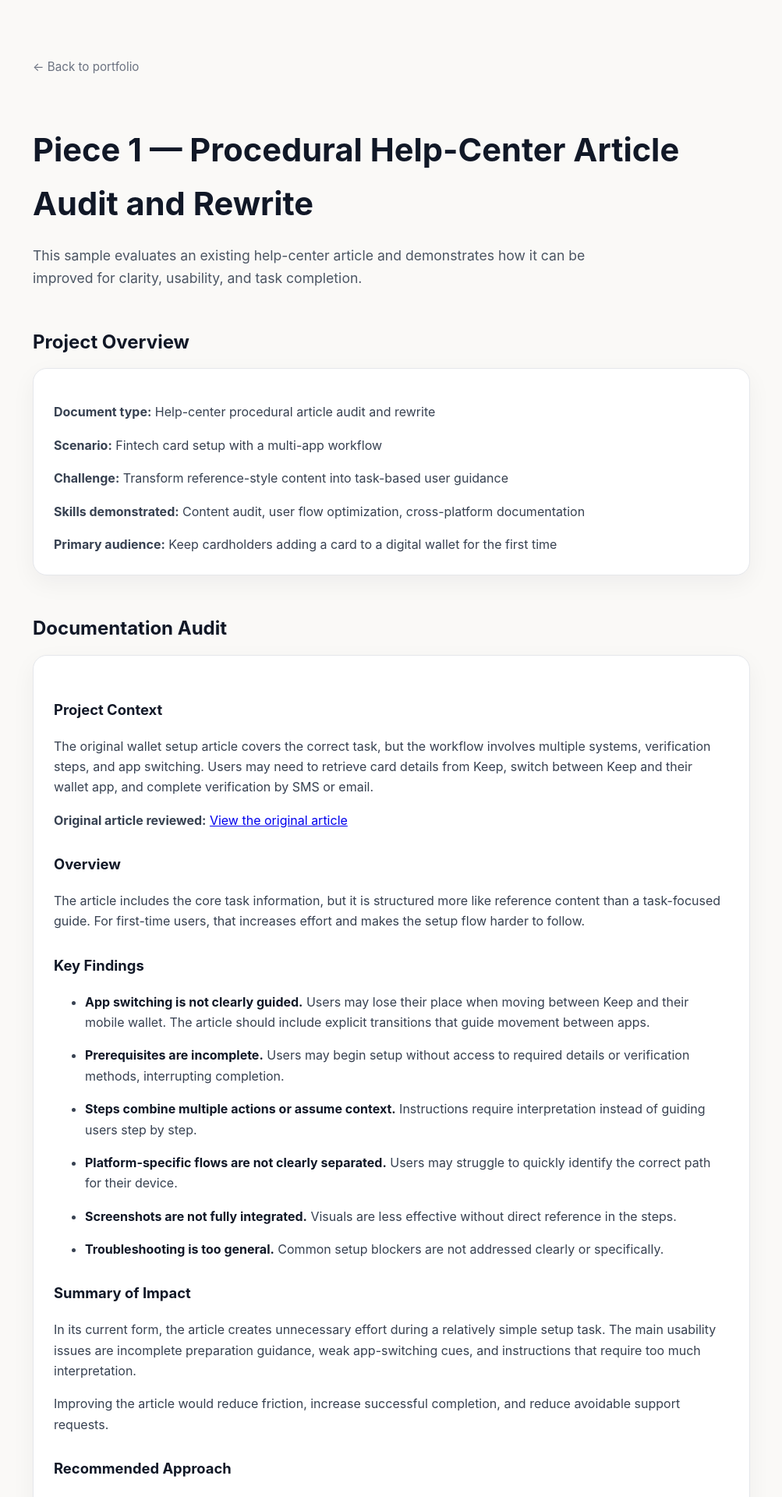
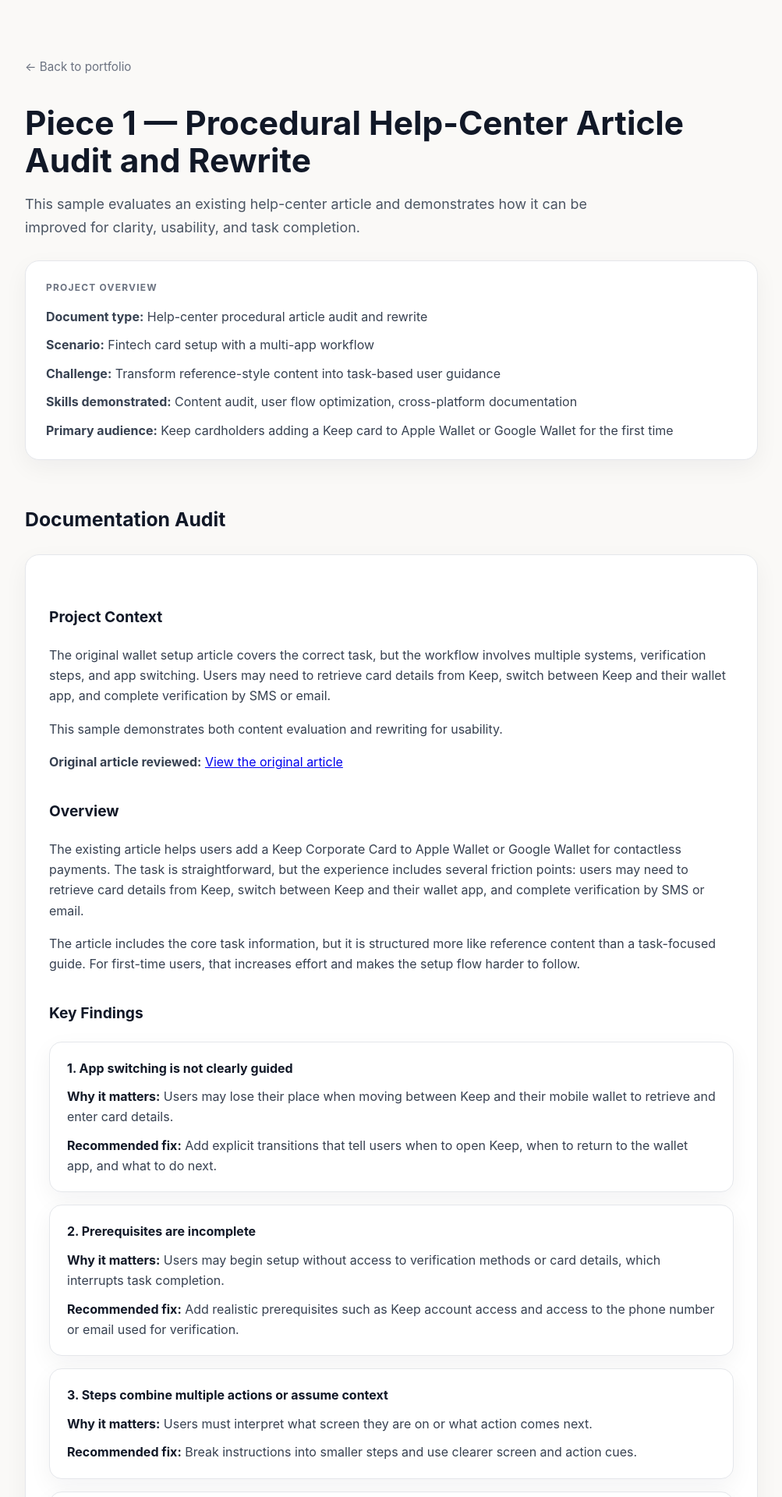
Before and after one commit to kimberleykenney/kimberleykenney.github.io, a Jekyll site: the page built from piece-1.md, in a window 1280 px wide. Shown: the top 1920 px of the page at 78% size, without its empty margins (138-1141 px from the left). Built offline with Jekyll 4.4.1, drawn with Linux system fonts in a browser that asks for light colours; some of the changed text lies outside the part shown.

Commit message:
Update piece-1.md

```diff
--- a/piece-1.md
+++ b/piece-1.md
@@ -13,113 +13,198 @@ permalink: /piece-1/
   }
 
   .page {
-    max-width: 920px;
+    max-width: 940px;
     margin: 0 auto;
     padding: 64px 24px 96px;
   }
 
   .back-link {
     display: inline-block;
-    margin-bottom: 32px;
+    margin-bottom: 36px;
     color: #6b7280;
     text-decoration: none;
     font-size: 0.95rem;
   }
 
+  .back-link:hover {
+    text-decoration: underline;
+  }
+
   h1 {
-    font-size: 2.6rem;
-    margin-bottom: 16px;
+    font-size: 2.65rem;
+    line-height: 1.12;
+    margin: 0 0 18px;
     color: #111827;
   }
 
   h2 {
-    font-size: 1.5rem;
-    margin-top: 48px;
-    margin-bottom: 14px;
+    font-size: 1.55rem;
+    margin-top: 56px;
+    margin-bottom: 18px;
     color: #111827;
   }
 
   h3 {
-    font-size: 1.15rem;
+    font-size: 1.2rem;
+    margin-top: 34px;
+    color: #111827;
+  }
+
+  h4 {
+    font-size: 1rem;
     margin-top: 28px;
     color: #111827;
   }
 
   p, li {
+    font-size: 1rem;
     color: #374151;
   }
 
-  .lede {
-    font-size: 1.1rem;
-    color: #4b5563;
-    margin-bottom: 32px;
-    max-width: 720px;
+  ul, ol {
+    padding-left: 1.35rem;
   }
 
-  .card {
+  li {
+    margin-bottom: 8px;
+  }
+
+  .lede {
+    font-size: 1.12rem;
+    color: #4b5563;
+    max-width: 780px;
+    margin-bottom: 28px;
+  }
+
+  .summary-card,
+  .content-card,
+  .finding,
+  .article-page {
     background: #ffffff;
     border: 1px solid #e5e7eb;
-    border-radius: 18px;
-    padding: 26px;
     box-shadow: 0 10px 30px rgba(17, 24, 39, 0.05);
   }
 
-  .card p {
-    margin-bottom: 10px;
+  .summary-card {
+    border-radius: 18px;
+    padding: 24px 26px;
+    margin: 28px 0 34px;
   }
 
-  .card p:last-child {
+  .summary-card p {
+    margin: 0 0 10px;
+  }
+
+  .summary-card p:last-child {
     margin-bottom: 0;
   }
 
-  .finding-list {
-    margin-top: 16px;
+  .card-title {
+    text-transform: uppercase;
+    letter-spacing: 0.1em;
+    font-size: 0.75rem;
+    color: #6b7280;
+    font-weight: 700;
+    margin-bottom: 14px;
   }
 
-  .finding-list li {
-    margin-bottom: 16px;
+  .content-card {
+    border-radius: 18px;
+    padding: 30px;
+    margin-top: 24px;
   }
 
-  .finding-list strong {
+  .finding-grid {
+    display: grid;
+    gap: 16px;
+    margin-top: 20px;
+  }
+
+  .finding {
+    border-radius: 16px;
+    padding: 20px 22px;
+  }
+
+  .finding p {
+    margin: 0 0 10px;
+  }
+
+  .finding p:last-child {
+    margin-bottom: 0;
+  }
+
+  .finding strong {
     color: #111827;
   }
 
   .article-wrap {
     background: #f3f1ed;
-    border-radius: 22px;
-    padding: 24px;
+    border-radius: 24px;
+    padding: 28px;
+    margin-top: 24px;
   }
 
   .article-page {
-    background: #ffffff;
-    border-radius: 16px;
-    padding: 36px;
-    max-width: 720px;
+    max-width: 760px;
     margin: 0 auto;
+    border-radius: 18px;
+    padding: 42px 46px;
   }
 
   .article-kicker {
-    font-size: 0.75rem;
     text-transform: uppercase;
     letter-spacing: 0.1em;
     color: #6b7280;
-    margin-bottom: 10px;
+    font-size: 0.78rem;
+    font-weight: 700;
+    margin-bottom: 14px;
+  }
+
+  .article-page h3 {
+    font-size: 2rem;
+    line-height: 1.18;
+    margin-top: 0;
+    margin-bottom: 16px;
   }
 
   .note-box {
     background: #f9fafb;
     border-left: 4px solid #d1d5db;
-    padding: 14px 16px;
-    margin: 20px 0;
+    padding: 16px 18px;
+    margin: 22px 0;
+  }
+
+  .related {
+    margin-top: 40px;
   }
 
   .footer-note {
     margin-top: 56px;
-    padding-top: 16px;
+    padding-top: 18px;
     border-top: 1px solid #e5e7eb;
     font-size: 0.9rem;
     color: #6b7280;
     font-style: italic;
+    max-width: 760px;
+  }
+
+  @media (max-width: 640px) {
+    .page {
+      padding: 44px 20px 72px;
+    }
+
+    h1 {
+      font-size: 2.1rem;
+    }
+
+    .content-card,
+    .article-page {
+      padding: 24px;
+    }
+
+    .article-wrap {
+      padding: 16px;
+    }
   }
 </style>
 
@@ -133,21 +218,27 @@ permalink: /piece-1/
   This sample evaluates an existing help-center article and demonstrates how it can be improved for clarity, usability, and task completion.
 </p>
 
-<h2>Project Overview</h2>
-<section class="card">
+<section class="summary-card">
+  <div class="card-title">Project Overview</div>
   <p><strong>Document type:</strong> Help-center procedural article audit and rewrite</p>
   <p><strong>Scenario:</strong> Fintech card setup with a multi-app workflow</p>
   <p><strong>Challenge:</strong> Transform reference-style content into task-based user guidance</p>
   <p><strong>Skills demonstrated:</strong> Content audit, user flow optimization, cross-platform documentation</p>
-  <p><strong>Primary audience:</strong> Keep cardholders adding a card to a digital wallet for the first time</p>
+  <p><strong>Primary audience:</strong> Keep cardholders adding a Keep card to Apple Wallet or Google Wallet for the first time</p>
 </section>
 
 <h2>Documentation Audit</h2>
-<section class="card">
+
+<section class="content-card">
 
 <h3>Project Context</h3>
+
 <p>
   The original wallet setup article covers the correct task, but the workflow involves multiple systems, verification steps, and app switching. Users may need to retrieve card details from Keep, switch between Keep and their wallet app, and complete verification by SMS or email.
+</p>
+
+<p>
+  This sample demonstrates both content evaluation and rewriting for usability.
 </p>
 
 <p>
@@ -156,45 +247,85 @@ permalink: /piece-1/
 </p>
 
 <h3>Overview</h3>
+
+<p>
+  The existing article helps users add a Keep Corporate Card to Apple Wallet or Google Wallet for contactless payments. The task is straightforward, but the experience includes several friction points: users may need to retrieve card details from Keep, switch between Keep and their wallet app, and complete verification by SMS or email.
+</p>
+
 <p>
   The article includes the core task information, but it is structured more like reference content than a task-focused guide. For first-time users, that increases effort and makes the setup flow harder to follow.
 </p>
 
 <h3>Key Findings</h3>
-<ul class="finding-list">
-  <li>
-    <strong>App switching is not clearly guided.</strong> Users may lose their place when moving between Keep and their mobile wallet. The article should include explicit transitions that guide movement between apps.
-  </li>
-  <li>
-    <strong>Prerequisites are incomplete.</strong> Users may begin setup without access to required details or verification methods, interrupting completion.
-  </li>
-  <li>
-    <strong>Steps combine multiple actions or assume context.</strong> Instructions require interpretation instead of guiding users step by step.
-  </li>
-  <li>
-    <strong>Platform-specific flows are not clearly separated.</strong> Users may struggle to quickly identify the correct path for their device.
-  </li>
-  <li>
-    <strong>Screenshots are not fully integrated.</strong> Visuals are less effective without direct reference in the steps.
-  </li>
-  <li>
-    <strong>Troubleshooting is too general.</strong> Common setup blockers are not addressed clearly or specifically.
-  </li>
-</ul>
+
+<div class="finding-grid">
+
+  <div class="finding">
+    <p><strong>1. App switching is not clearly guided</strong></p>
+    <p><strong>Why it matters:</strong> Users may lose their place when moving between Keep and their mobile wallet to retrieve and enter card details.</p>
+    <p><strong>Recommended fix:</strong> Add explicit transitions that tell users when to open Keep, when to return to the wallet app, and what to do next.</p>
+  </div>
+
+  <div class="finding">
+    <p><strong>2. Prerequisites are incomplete</strong></p>
+    <p><strong>Why it matters:</strong> Users may begin setup without access to verification methods or card details, which interrupts task completion.</p>
+    <p><strong>Recommended fix:</strong> Add realistic prerequisites such as Keep account access and access to the phone number or email used for verification.</p>
+  </div>
+
+  <div class="finding">
+    <p><strong>3. Steps combine multiple actions or assume context</strong></p>
+    <p><strong>Why it matters:</strong> Users must interpret what screen they are on or what action comes next.</p>
+    <p><strong>Recommended fix:</strong> Break instructions into smaller steps and use clearer screen and action cues.</p>
+  </div>
+
+  <div class="finding">
+    <p><strong>4. Platform-specific flows are separated but not strongly signposted</strong></p>
+    <p><strong>Why it matters:</strong> Users scanning the page may take longer to find the correct instructions for their device.</p>
+    <p><strong>Recommended fix:</strong> Add clearer section labels for iPhone and Android flows.</p>
+  </div>
+
+  <div class="finding">
+    <p><strong>5. Screenshots are not fully integrated into the instructions</strong></p>
+    <p><strong>Why it matters:</strong> Visuals are less useful when they are not referenced directly in the steps.</p>
+    <p><strong>Recommended fix:</strong> Add captions or callouts that show what the user should look for in each image.</p>
+  </div>
+
+  <div class="finding">
+    <p><strong>6. Troubleshooting is too general</strong></p>
+    <p><strong>Why it matters:</strong> Users may need support for common setup issues that the article does not address directly.</p>
+    <p><strong>Recommended fix:</strong> Add troubleshooting for verification delays, difficulty locating card details, and repeated data-entry errors.</p>
+  </div>
+
+</div>
 
 <h3>Summary of Impact</h3>
+
 <p>
   In its current form, the article creates unnecessary effort during a relatively simple setup task. The main usability issues are incomplete preparation guidance, weak app-switching cues, and instructions that require too much interpretation.
 </p>
 
-<p>
-  Improving the article would reduce friction, increase successful completion, and reduce avoidable support requests.
-</p>
+<p>Improving the article would likely:</p>
+
+<ul>
+  <li>reduce friction for first-time setup</li>
+  <li>increase successful wallet setup completion</li>
+  <li>make screenshots more useful as instructional support</li>
+  <li>reduce avoidable support questions</li>
+</ul>
 
 <h3>Recommended Approach</h3>
-<p>
-  The article should adopt a task-based structure, include clear prerequisites, separate platform-specific flows, guide app switching explicitly, and include targeted troubleshooting.
-</p>
+
+<p>To improve usability, the article should:</p>
+
+<ul>
+  <li>open with a task-focused introduction</li>
+  <li>include practical prerequisites</li>
+  <li>separate iPhone and Android flows clearly</li>
+  <li>use shorter, more explicit steps</li>
+  <li>guide users through switching between Keep and their wallet app</li>
+  <li>include troubleshooting for common setup blockers</li>
+  <li>move secondary or related content below the main task flow</li>
+</ul>
 
 </section>
 
@@ -208,46 +339,104 @@ permalink: /piece-1/
 <h3>Add your Keep card to Apple Wallet or Google Wallet</h3>
 
 <p>
-  Use this article to add your Keep Corporate Card for contactless payments.
+  Use this article to add your Keep Corporate Card to Apple Wallet or Google Wallet for contactless payments.
 </p>
 
 <p>
-  Setup takes a few minutes and requires access to your card details and a verification code.
+  Setup usually takes a few minutes and requires access to your card details and a verification code.
 </p>
 
 <h4>Before you begin</h4>
+
+<p>Make sure you have:</p>
+
 <ul>
-  <li>Access to your Keep account</li>
-  <li>Access to the card you want to add</li>
-  <li>Apple Wallet or Google Wallet set up</li>
-  <li>Access to your verification method</li>
+  <li>access to your Keep account</li>
+  <li>access to the Keep card you want to add</li>
+  <li>Apple Wallet or Google Wallet already set up on your device</li>
+  <li>access to the phone number or email address used for verification</li>
 </ul>
 
 <div class="note-box">
-  You may need to switch between Keep and your mobile wallet during setup.
+  <p><strong>Note:</strong> You may need to switch between Keep and your mobile wallet during setup to view and enter your card details.</p>
 </div>
 
 <h4>Add your card on iPhone</h4>
+
 <ol>
-  <li>Open Apple Wallet</li>
-  <li>Tap the + icon</li>
-  <li>Enter card details from Keep</li>
-  <li>Complete verification</li>
+  <li>Open Apple Wallet.</li>
+  <li>Tap the + icon.</li>
+  <li>Tap Debit or Credit Card, then tap Continue.</li>
+  <li>Tap Enter Card Details Manually.</li>
+  <li>In a browser, sign in to Keep and open the card you want to add.</li>
+  <li>Select Show details to view the card number, expiration date, and CVC.</li>
+  <li>Return to Apple Wallet and enter the card details.</li>
+  <li>Follow the prompts to verify the card by SMS or email.</li>
+  <li>Enter the verification code when prompted.</li>
 </ol>
 
+<p>Your card is now ready to use for contactless payments.</p>
+
 <h4>Add your card on Android</h4>
+
 <ol>
-  <li>Open Google Wallet</li>
-  <li>Add a new card</li>
-  <li>Enter card details</li>
-  <li>Complete verification</li>
+  <li>Open Google Wallet.</li>
+  <li>Tap Add to Wallet.</li>
+  <li>Tap Payment card, then tap New credit or debit card.</li>
+  <li>In a browser, sign in to Keep and open the card you want to add.</li>
+  <li>Select Show details to view the card number, expiration date, and CVC.</li>
+  <li>Return to Google Wallet and enter the card details.</li>
+  <li>Review and accept the terms.</li>
+  <li>Choose a verification method if prompted.</li>
+  <li>Enter the verification code when prompted.</li>
 </ol>
+
+<p>Your card is now ready to use.</p>
+
+<h4>Troubleshooting</h4>
+
+<p><strong>I did not receive a verification code</strong></p>
+
+<ul>
+  <li>Confirm that you have access to the phone number or email address used for verification.</li>
+  <li>Wait a few minutes, then request a new code.</li>
+  <li>Check your spam or junk folder if the code was sent by email.</li>
+</ul>
+
+<p><strong>My card details are not being accepted</strong></p>
+
+<ul>
+  <li>Re-enter the card number, expiration date, and CVC exactly as shown in Keep.</li>
+  <li>Make sure you are adding the correct card.</li>
+  <li>If the problem continues, contact support.</li>
+</ul>
+
+<p><strong>I cannot find my card details</strong></p>
+
+<ol>
+  <li>Sign in to Keep.</li>
+  <li>Open the card you want to add.</li>
+  <li>Select Show details.</li>
+</ol>
+
+<p><strong>Still need help?</strong></p>
+
+<p>Contact Keep Support.</p>
+
+<h4 class="related">Related articles</h4>
+
+<ul>
+  <li>Getting started with Keep cards</li>
+  <li>How to view your Keep card details</li>
+  <li>Troubleshooting digital wallet setup</li>
+  <li>Supported wallets and mobile payment options</li>
+</ul>
 
 </section>
 </div>
 
 <p class="footer-note">
-  This is an independent documentation sample created for portfolio purposes. It is based on publicly available information and reasonable product assumptions.
+  This is an independent documentation sample created for portfolio purposes. It is based on publicly available information, reasonable product assumptions, and technical writing best practices. It is not affiliated with or endorsed by Keep. Image placement, UI labels, and related links are representational.
 </p>
 
 </main>
```
